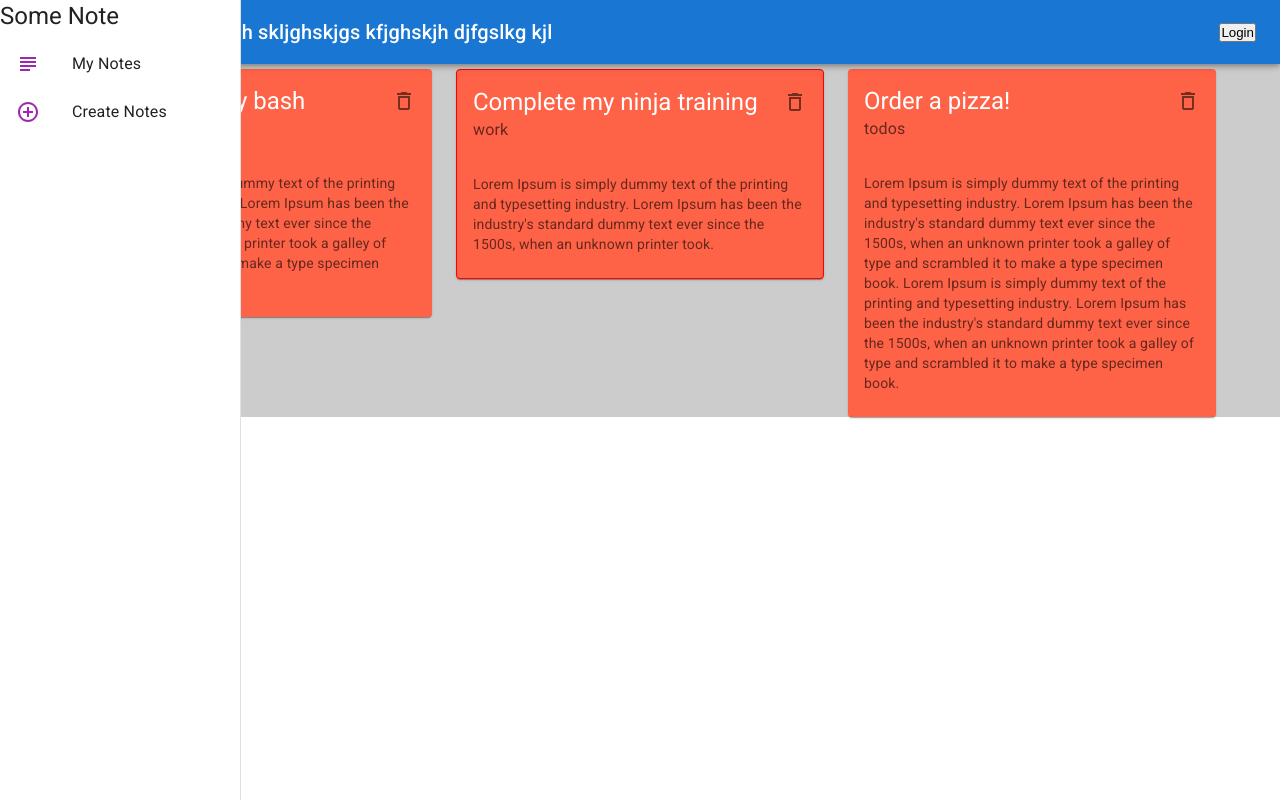
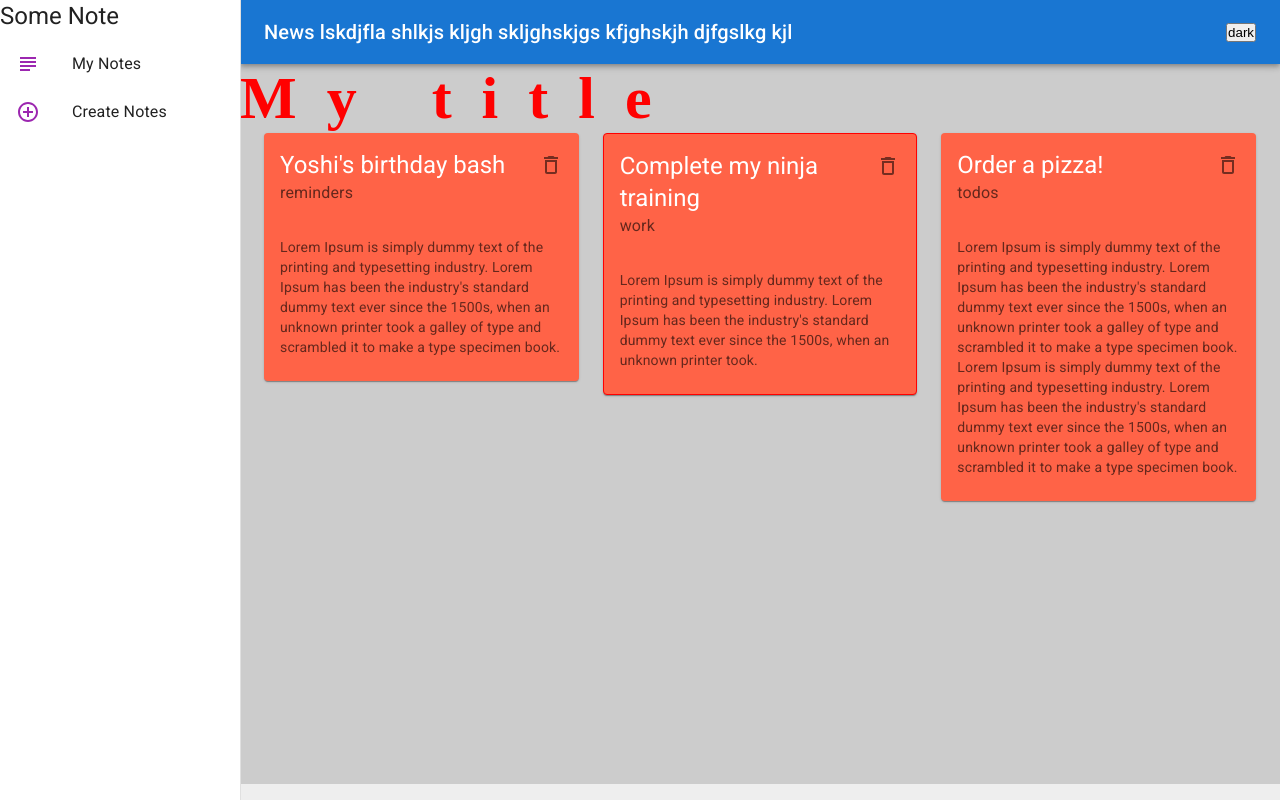
Before and after one commit to nestor-pineda/React-MUI-Cards, a React (Create React App) app: page / in a window 1280 px wide. Built offline with nearby package versions, Linux system fonts and the light colour scheme; data requests are answered from the project's data file; some icons are missing.

Commit message:
topbar and display fixed

```diff
--- a/src/App.js
+++ b/src/App.js
@@ -6,7 +6,7 @@ import theme from "./theme/theme";
 import { ThemeProvider } from "styled-components";
 import GlobalStyle from "./theme/global";
 import Layout from "./components/Layout/Layout";
-import { ThemeProviderLightDark } from "./themeContext/ThemeContext";
+// import { ThemeProviderLightDark } from "./themeContext/ThemeContext";
 
 function App() {
   return (
@@ -14,14 +14,14 @@ function App() {
       <GlobalStyle />
       <ThemeProvider theme={theme}>
         <Router>
-          <ThemeProviderLightDark>
+          {/* <ThemeProviderLightDark> */}
           <Layout>
             <Routes>
               <Route path="/" element={<Notes />} />
               <Route path="/create" element={<Create />} />
             </Routes>
           </Layout>
-          </ThemeProviderLightDark>
+          {/* </ThemeProviderLightDark> */}
         </Router>
       </ThemeProvider>
     </>
--- a/src/components/Layout/Layout.jsx
+++ b/src/components/Layout/Layout.jsx
@@ -2,20 +2,48 @@ import { Pages } from "./style";
 import SideBar from "../SideBar/SideBar";
 import { makeStyles } from "@mui/styles";
 import NavBar from "../NavBar/NavBar";
+import { ThemeProviderLightDark } from "../../themeContext/ThemeContext";
 
 const useStyles = makeStyles({
-  root: {
-    display: "",
+  layout: {
+    display: "flex",
+    width: "100vw",
+    minHeight: "100vh",
+    backgroundColor: "#ff0000",
+  },
+  sidebar: {
+    width: "240px",
+    minHeight: "100vh",
+    backgroundColor: "#ccc",
+  },
+  page: {
+    width: "calc(100% - 240px)",
+    height: "100vh",
+    backgroundColor: "#eee",
+  },
+  navbar: {
+    width: "100%",
+    height: "20px",
+    backgroundColor: "blue",
+  },
+  pageContent: {
+    width: "100%",
+    minHeight: "90vh",
+    backgroundColor: "green",
   },
 });
 
 const Layout = ({ children }) => {
   const classes = useStyles();
   return (
-    <div className={classes.root}>
-      <NavBar className={classes.appbar} />
-      <SideBar />
-      <Pages>{children}</Pages>
+    <div className={classes.layout}>
+      <ThemeProviderLightDark>
+        <SideBar className={classes.sidebar} />
+        <div className={classes.page}>
+          <NavBar className={classes.navbar} />
+          <Pages className={classes.pageContent}>{children}</Pages>
+        </div>
+      </ThemeProviderLightDark>
     </div>
   );
 };
--- a/src/components/NavBar/NavBar.jsx
+++ b/src/components/NavBar/NavBar.jsx
@@ -2,29 +2,28 @@ import * as React from "react";
 import AppBar from "@mui/material/AppBar";
 import Toolbar from "@mui/material/Toolbar";
 import Typography from "@mui/material/Typography";
-import Button from "@mui/material/Button";
 import { makeStyles } from "@mui/styles";
 import ButtonTheme from "../Button/ButtonTheme";
 import { useThemeUpdate } from "../../themeContext/ThemeContext";
 
-const useStyles = makeStyles({
-  navbar: {
-    marginLeft: "240",
-  },
-});
+// const useStyles = makeStyles({
+//   navbar: {
+//     marginLeft: "240",
+//   },
+// });
 
 export default function NavBar() {
-  const classes = useStyles();
+  // const classes = useStyles();
   const toggleTheme = useThemeUpdate();
 
   return (
-    <AppBar className={classes.navbar}>
+    <AppBar position="relative">
       <Toolbar>
         <Typography variant="h6" component="div" sx={{ flexGrow: 1 }}>
           News lskdjfla shlkjs kljgh skljghskjgs kfjghskjh djfgslkg kjl
         </Typography>
         <ButtonTheme color="inherit" onClick={toggleTheme}>
-          Login
+          dark
         </ButtonTheme>
       </Toolbar>
     </AppBar>
--- a/src/components/NoteCard.jsx
+++ b/src/components/NoteCard.jsx
@@ -6,9 +6,7 @@ import IconButton from "@mui/material/IconButton";
 import Typography from "@mui/material/Typography";
 import DeleteOutlinedIcon from "@mui/icons-material/DeleteOutlined";
 import { makeStyles } from "@mui/styles";
-
 import { useTheme } from "../themeContext/ThemeContext";
-// import { useThemeUpdate } from "../themeContext/ThemeContext";
 
 const useStyles = makeStyles({
   test: {
```
Also changed, not shown: src/components/NavBar/style.jsx (+39 -39 lines). Lines whose indentation alone changed are shown as unchanged.
